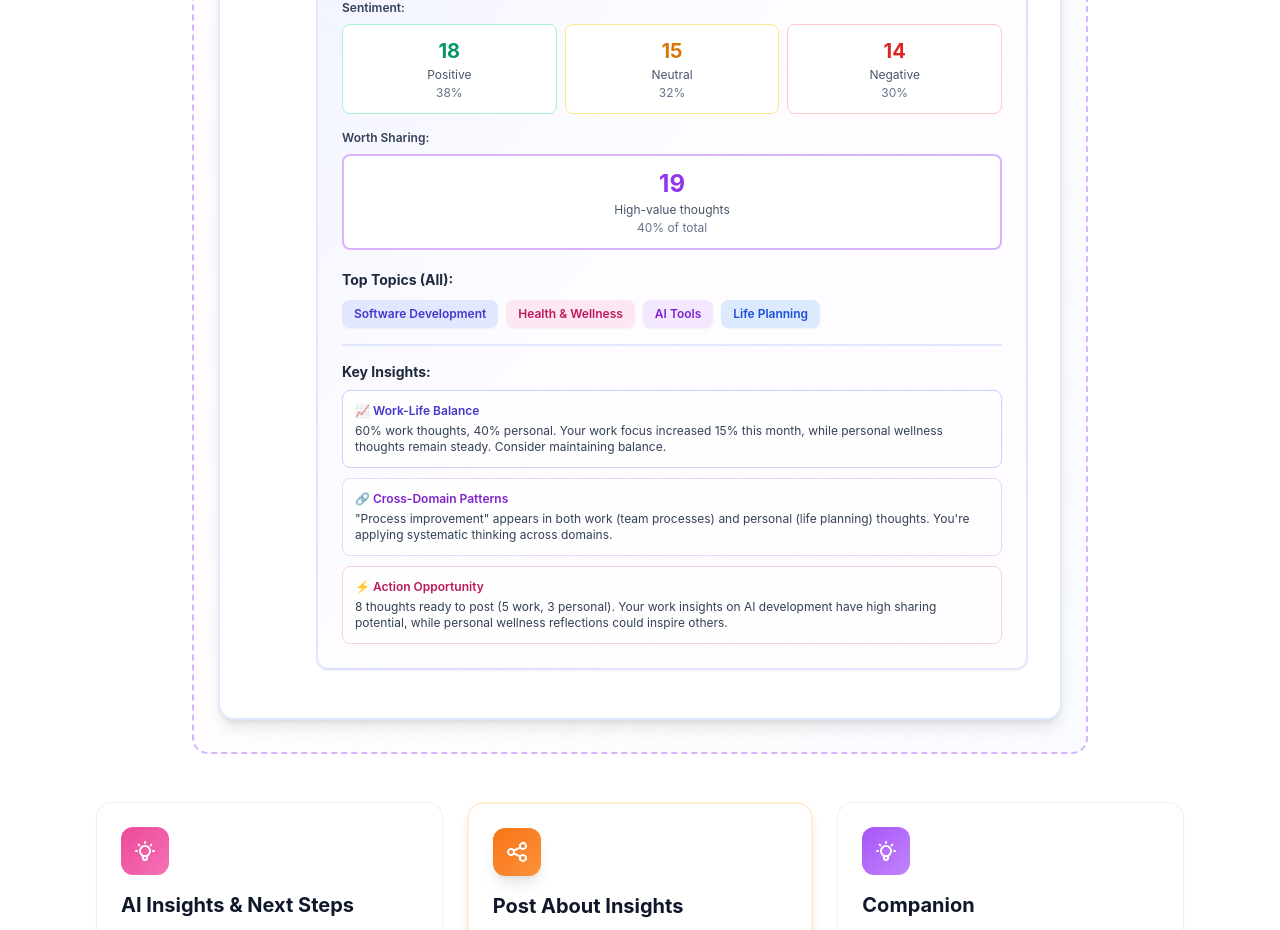
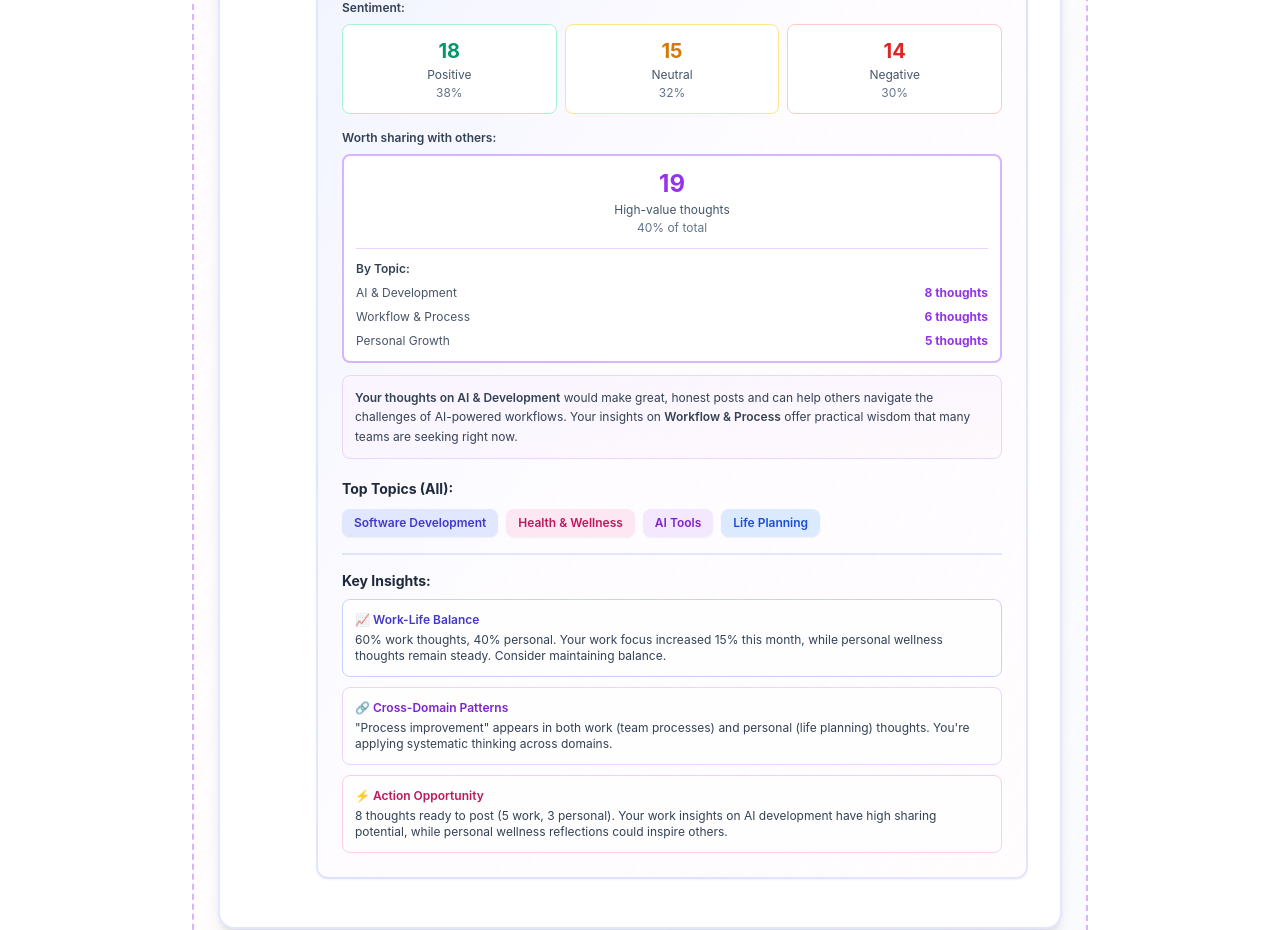
Before and after one commit to ovidon83/mindnestapp, a React (Vite) app: page / in a window 1280 px wide. Shown: the part 3453-4383 px from the top of the page. Built offline with nearby package versions, Linux system fonts and the light colour scheme; no server answers.

Commit message:
Enhance Worth Sharing section: rename, add topic breakdown and summary insights

```diff
--- a/src/components/CaptureView.tsx
+++ b/src/components/CaptureView.tsx
@@ -832,13 +832,37 @@ const CaptureView: React.FC<CaptureViewProps> = ({ onOrganizeClick }) => {
                             </div>
                           </div>
 
-                          {/* Worth Sharing */}
+                          {/* Worth Sharing with Others */}
                           <div className="mb-4">
-                            <p className="text-xs font-semibold text-slate-700 mb-2">Worth Sharing:</p>
-                            <div className="bg-white rounded-lg p-3 border-2 border-purple-300 text-center">
-                              <div className="text-2xl font-bold text-purple-600 mb-0.5">19</div>
-                              <div className="text-xs text-slate-600">High-value thoughts</div>
-                              <div className="text-xs text-slate-500 mt-0.5">40% of total</div>
+                            <p className="text-xs font-semibold text-slate-700 mb-2">Worth sharing with others:</p>
+                            <div className="bg-white rounded-lg p-3 border-2 border-purple-300 mb-3">
+                              <div className="text-center mb-3">
+                                <div className="text-2xl font-bold text-purple-600 mb-0.5">19</div>
+                                <div className="text-xs text-slate-600">High-value thoughts</div>
+                                <div className="text-xs text-slate-500 mt-0.5">40% of total</div>
+                              </div>
+                              <div className="pt-3 border-t border-purple-200">
+                                <p className="text-xs font-semibold text-slate-700 mb-2">By Topic:</p>
+                                <div className="space-y-2">
+                                  <div className="flex items-center justify-between">
+                                    <span className="text-xs text-slate-600">AI & Development</span>
+                                    <span className="text-xs font-bold text-purple-600">8 thoughts</span>
+                                  </div>
+                                  <div className="flex items-center justify-between">
+                                    <span className="text-xs text-slate-600">Workflow & Process</span>
+                                    <span className="text-xs font-bold text-purple-600">6 thoughts</span>
+                                  </div>
+                                  <div className="flex items-center justify-between">
+                                    <span className="text-xs text-slate-600">Personal Growth</span>
+                                    <span className="text-xs font-bold text-purple-600">5 thoughts</span>
+                                  </div>
+                                </div>
+                              </div>
+                            </div>
+                            <div className="bg-gradient-to-br from-purple-50 to-pink-50/30 rounded-lg p-3 border border-purple-200">
+                              <p className="text-xs text-slate-700 leading-relaxed">
+                                <span className="font-semibold">Your thoughts on AI & Development</span> would make great, honest posts and can help others navigate the challenges of AI-powered workflows. Your insights on <span className="font-semibold">Workflow & Process</span> offer practical wisdom that many teams are seeking right now.
+                              </p>
                             </div>
                           </div>
                         </div>
```
